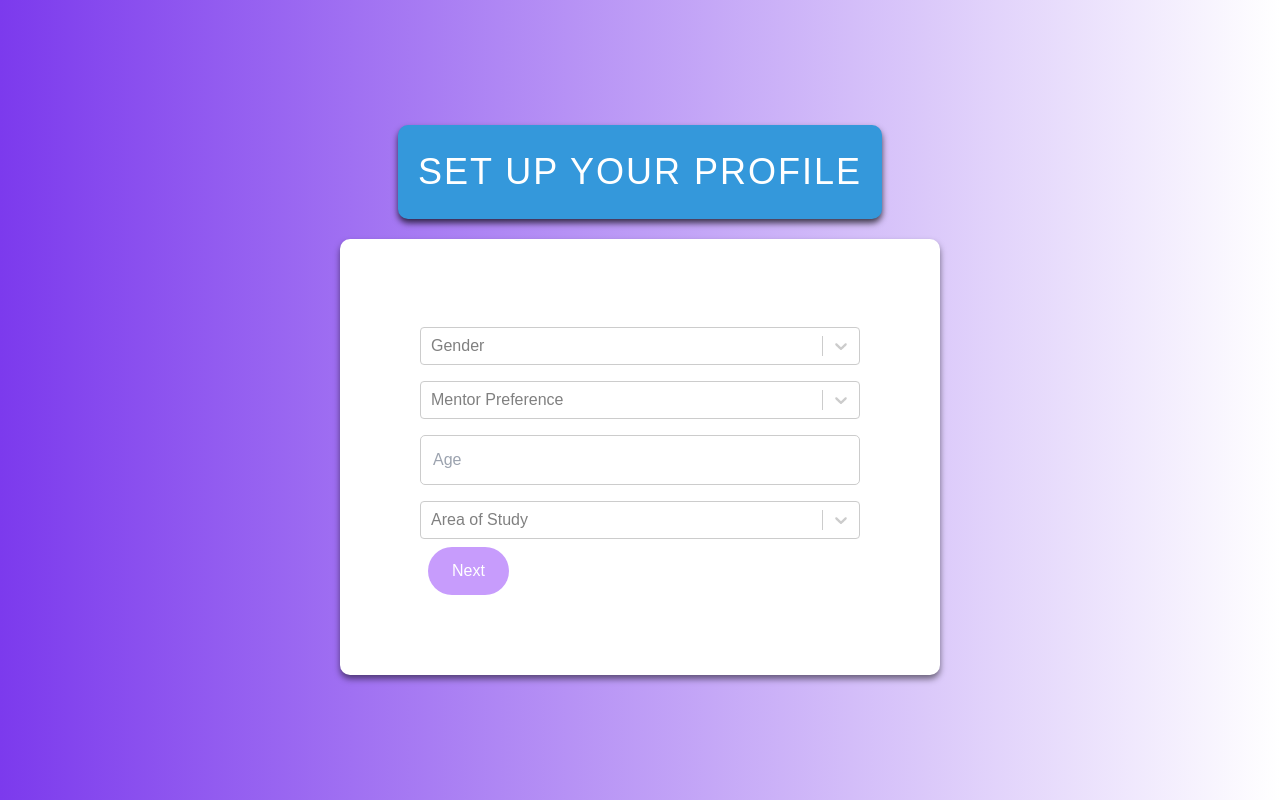
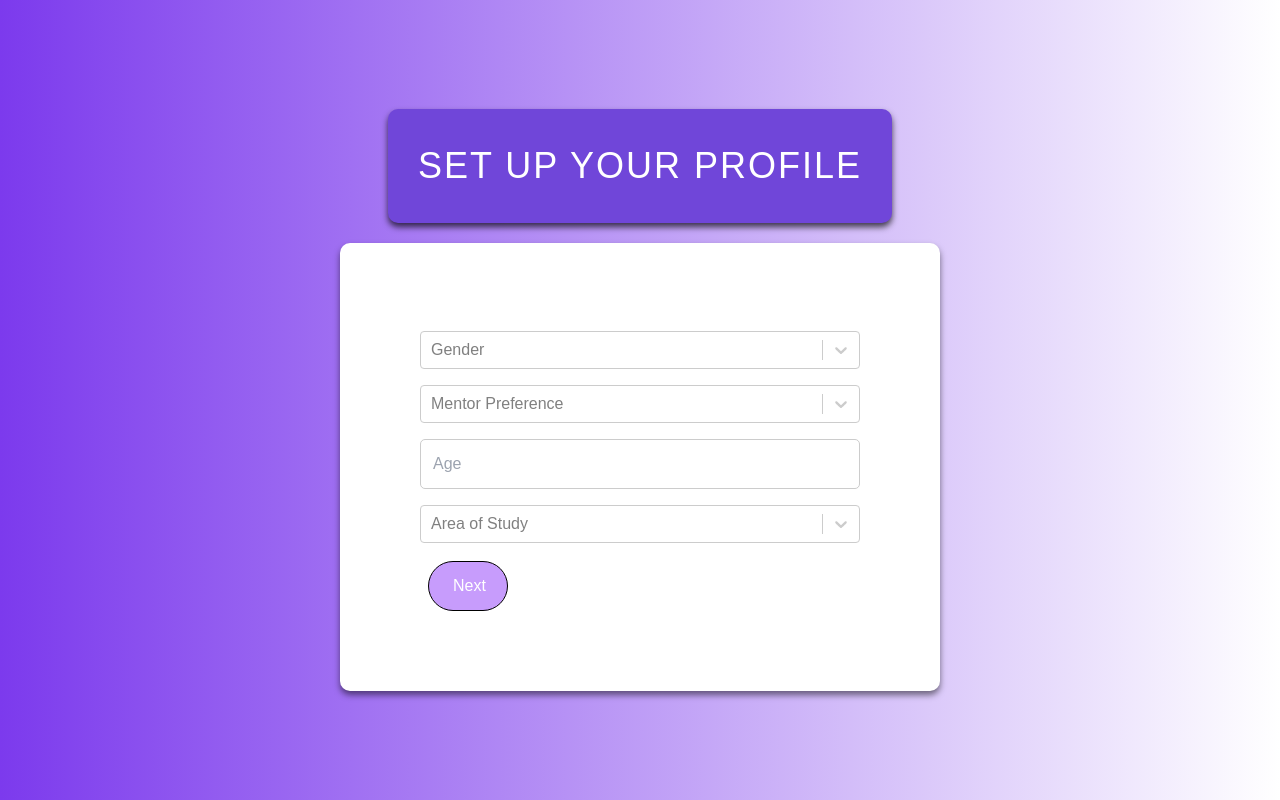
Before and after one commit to Rapcole12/STEMagnet, a React (Create React App) app in the folder frontend/: page /ProfileSettup in a window 1280 px wide. Built offline with nearby package versions, Linux system fonts and the light colour scheme.

Commit message:
finished profile setup styles

```diff
--- a/frontend/src/style/profileSetup.css
+++ b/frontend/src/style/profileSetup.css
@@ -12,8 +12,8 @@
     text-align: center;
     margin-bottom: 20px; /* Add margin at the bottom for spacing */
     font-family: 'Poppins', sans-serif;
-    background-color: #3498db; /* Recommended background color (blue) */
-    padding: 20px; /* Add padding for spacing and readability */
+    background-color: #7046D9; /* Recommended background color (blue) */
+    padding: 30px; /* Add padding for spacing and readability */
     box-shadow: 0 4px 6px rgba(0, 0, 0, 0.7); /* Slightly softer shadow */
     border-radius: 10px; /* Rounded corners for a modern look */
     color: #fff; /* Text color (white) */
@@ -78,6 +78,9 @@ button {
 .next-btn {
     background-color: #C79CFC;
     color: white;
+    border:1px solid black;
+    width: 80px;
+    margin-top: 10px;
 }
 
 .next-btn:hover {
```
